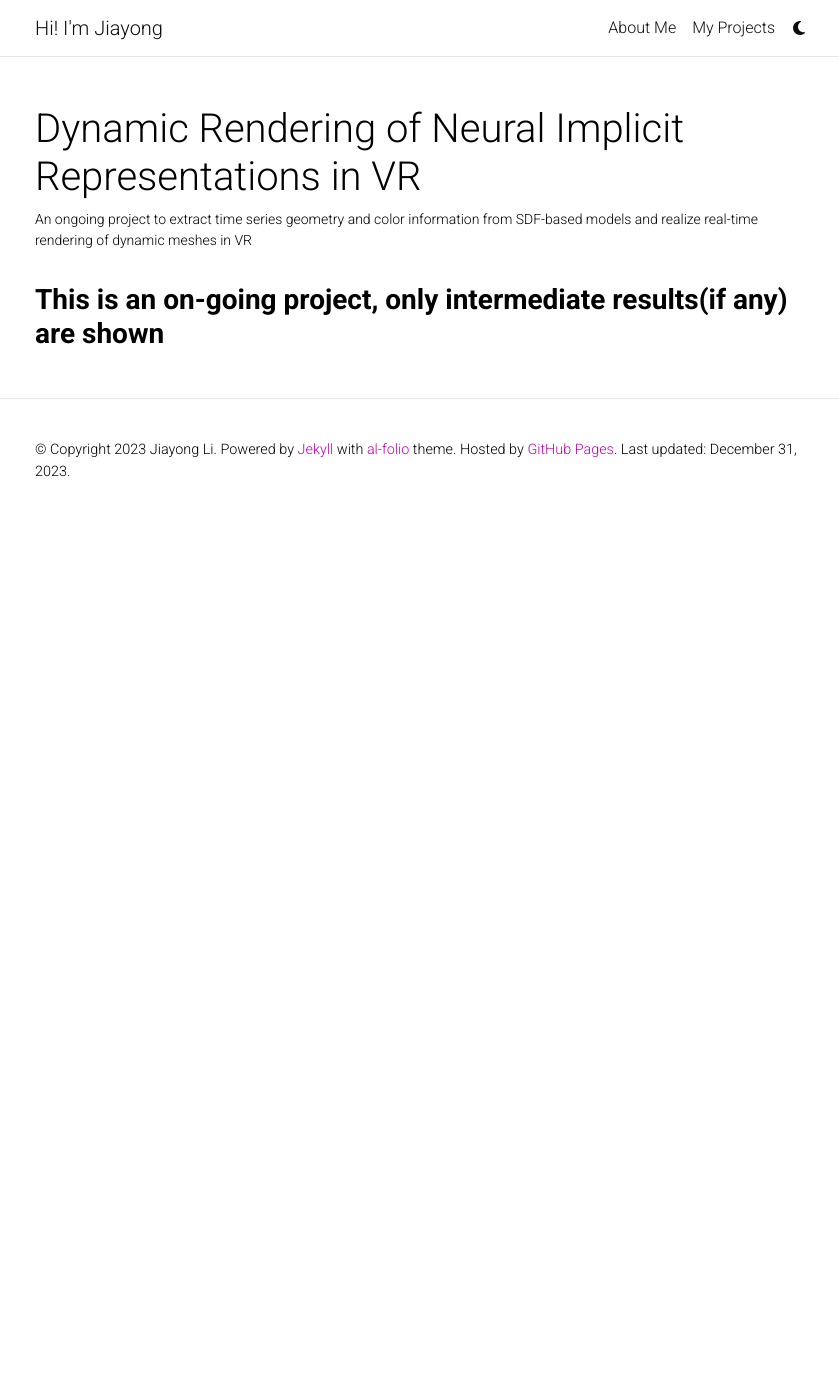
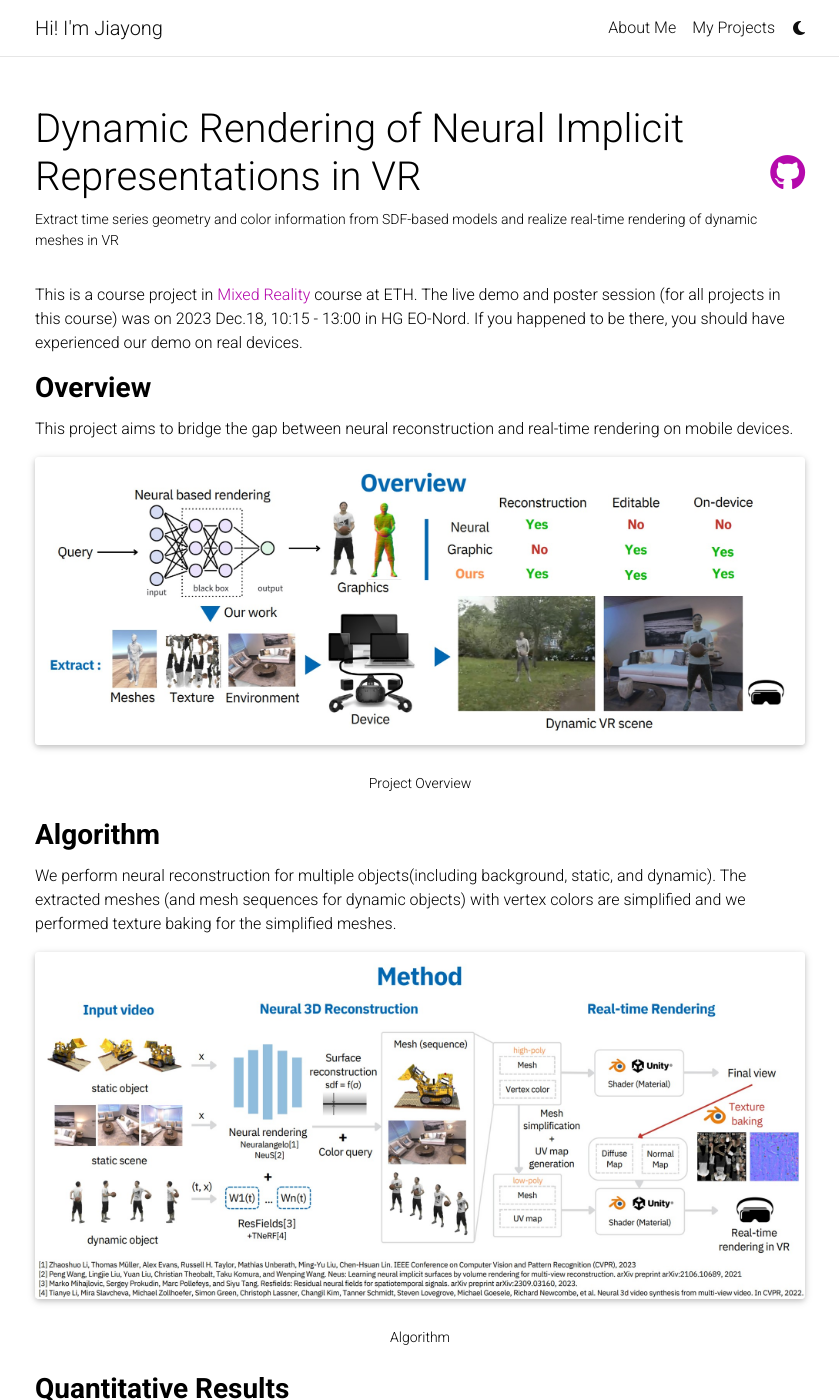
Before and after one commit to jia-yli/jia-yli.github.io, a Jekyll site: the page built from _projects/project_6.md, in a window 1280 px wide and 1400 px high. Shown: the whole window, without its empty margins (220-1059 px from the left). Built offline with Jekyll 4.4.1, drawn with Linux system fonts in a browser that asks for light colours; full-size pictures stand in for the smaller copies a plugin makes; comment, search, counter and statistics services are not loaded; a style sheet for code colours, icons or effects is not loaded; some of the changed text lies outside the part shown.

Commit message:
Update the projects

```diff
--- a/_projects/project_6.md
+++ b/_projects/project_6.md
@@ -1,9 +1,47 @@
 ---
 layout: project-detail
 title: Dynamic Rendering of Neural Implicit Representations in VR
-description: An ongoing project to extract time series geometry and color information from SDF-based models and realize real-time rendering of dynamic meshes in VR
-img: assets/img/projects/project_6/temp_thumbnail.jpg
+description: Extract time series geometry and color information from SDF-based models and realize real-time rendering of dynamic meshes in VR
+img: assets/img/projects/project_6/thumbnail.jpg
+github_url: https://github.com/jia-yli/vr-neural-dynamic-rendering
 importance: 6
-category: On Going(2023-)
+category: 2023-2024
 ---
-<h3 class="card-title"><span class="font-weight-bold">This is an on-going project, only intermediate results(if any) are shown</span></h3>
+
+This is a course project in [Mixed Reality](https://cvg.ethz.ch/lectures/Mixed-Reality/) course at ETH. The live demo and poster session (for all projects in this course) was on 2023 Dec.18, 10:15 - 13:00 in HG EO-Nord. If you happened to be there, you should have experienced our demo on real devices.
+
+<h3 class="card-title"><span class="font-weight-bold">Overview</span></h3>
+This project aims to bridge the gap between neural reconstruction and real-time rendering on mobile devices.
+
+<div class="row">
+    <div class="col-sm mt-3 mt-md-0">
+        {% include figure.html path="assets/img/projects/project_6/overview.jpg" title="Project Overview" class="img-fluid rounded z-depth-1" %}
+    </div>
+</div>
+<div class="caption">
+    Project Overview
+</div>
+
+<h3 class="card-title"><span class="font-weight-bold">Algorithm</span></h3>
+We perform neural reconstruction for multiple objects(including background, static, and dynamic). The extracted meshes (and mesh sequences for dynamic objects) with vertex colors are simplified and we performed texture baking for the simplified meshes.
+
+<div class="row">
+    <div class="col-sm mt-3 mt-md-0">
+        {% include figure.html path="assets/img/projects/project_6/method_bigref.jpg" title="Algorithm" class="img-fluid rounded z-depth-1" %}
+    </div>
+</div>
+<div class="caption">
+    Algorithm
+</div>
+
+<h3 class="card-title"><span class="font-weight-bold">Quantitative Results</span></h3>
+Texture baking preserves more details on the original mesh than directly using the vertex color. This can significantly simplify our scene complexity while keeping the rendering effort for each frame manageable. The final scene consists of multiple reconstructed objects and reaches <span class="font-weight-bold">72 FPS for real-time on-device rendering on Oculus Quest 2</span>. In contrast, directly rendering the scenes from neural reconstruction methods (we use Gaussian splatting here) gives <span class="font-weight-bold">less than 20 FPS even with the help of an external GPU</span>.
+
+<div class="row">
+    <div class="col-sm mt-3 mt-md-0">
+        {% include figure.html path="assets/img/projects/project_6/results.jpg" title="Results" class="img-fluid rounded z-depth-1" %}
+    </div>
+</div>
+<div class="caption">
+    Mesh Simplification Results and FPS vs. Scene Complexity.
+</div>
```
Also changed, not shown: _pages/about.md (+1 -1 lines), _pages/projects.md (+1 -1 lines), assets/img/projects/project_6/method.jpg (added), assets/img/projects/project_6/method_bigref.jpg (added), assets/img/projects/project_6/overview.jpg (added), assets/img/projects/project_6/results.jpg (added), assets/img/projects/project_6/temp_thumbnail.jpg (deleted), assets/img/projects/project_6/thumbnail.jpg (added), 1 other file.
